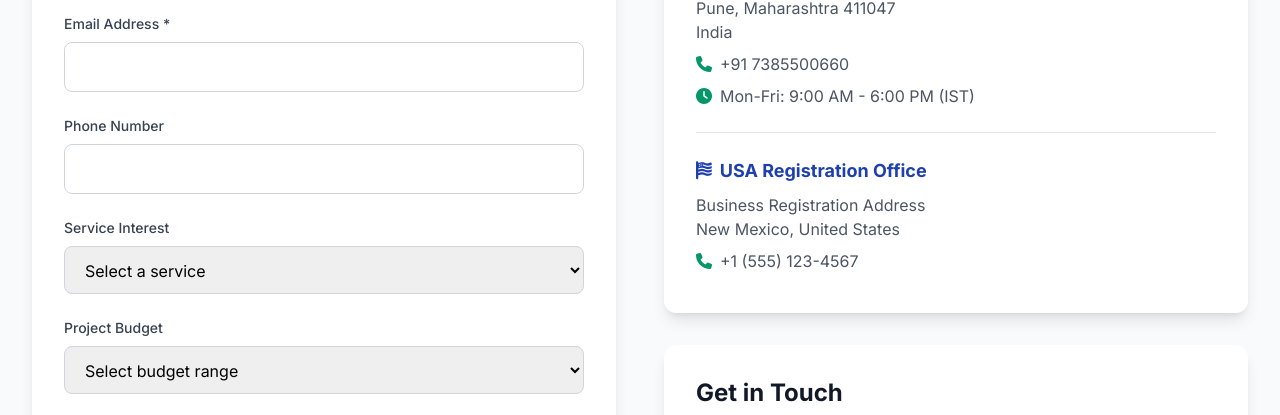
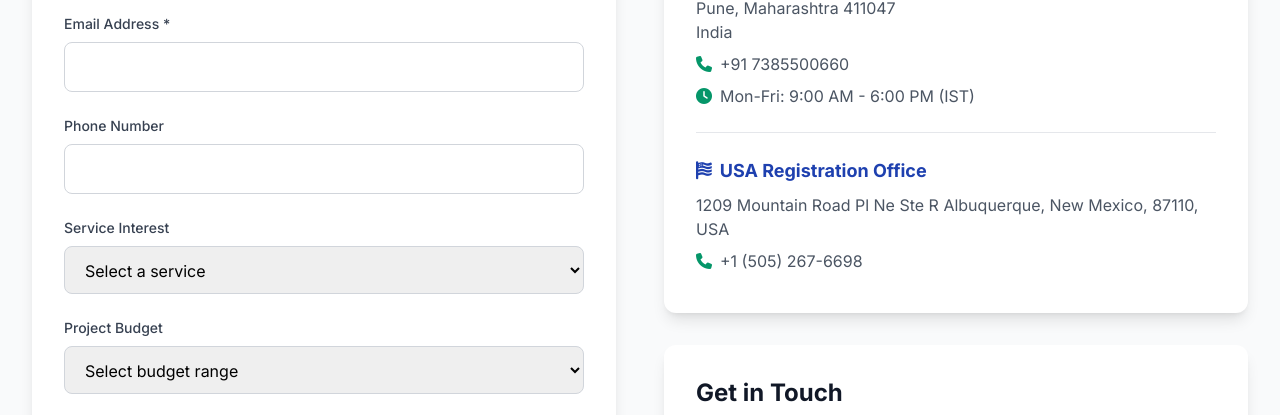
Before and after one commit to ankurpathak/ankurdigital, a plain HTML site: page index.html in a window 1280 px wide. Shown: the part 6106-6521 px from the top of the page. Drawn offline with nearby package versions, Linux system fonts and the light colour scheme.

Commit message:
USA Details Updated

```diff
--- a/index.html
+++ b/index.html
@@ -785,12 +785,12 @@
                                 <i class="fas fa-flag-usa mr-2"></i>USA Registration Office
                             </h4>
                             <p class="text-gray-600 mb-2">
-                                Business Registration Address<br>
-                                New Mexico, United States
+                                1209 Mountain Road Pl Ne Ste R
+                                Albuquerque, New Mexico, 87110, USA<br>
                             </p>
                             <div class="flex items-center text-gray-600 mb-2">
                                 <i class="fas fa-phone mr-2 text-primary-green"></i>
-                                <span>+1 (555) 123-4567</span>
+                                <span>+1 (505) 267-6698</span>
                             </div>
                         </div>
                     </div>
```
